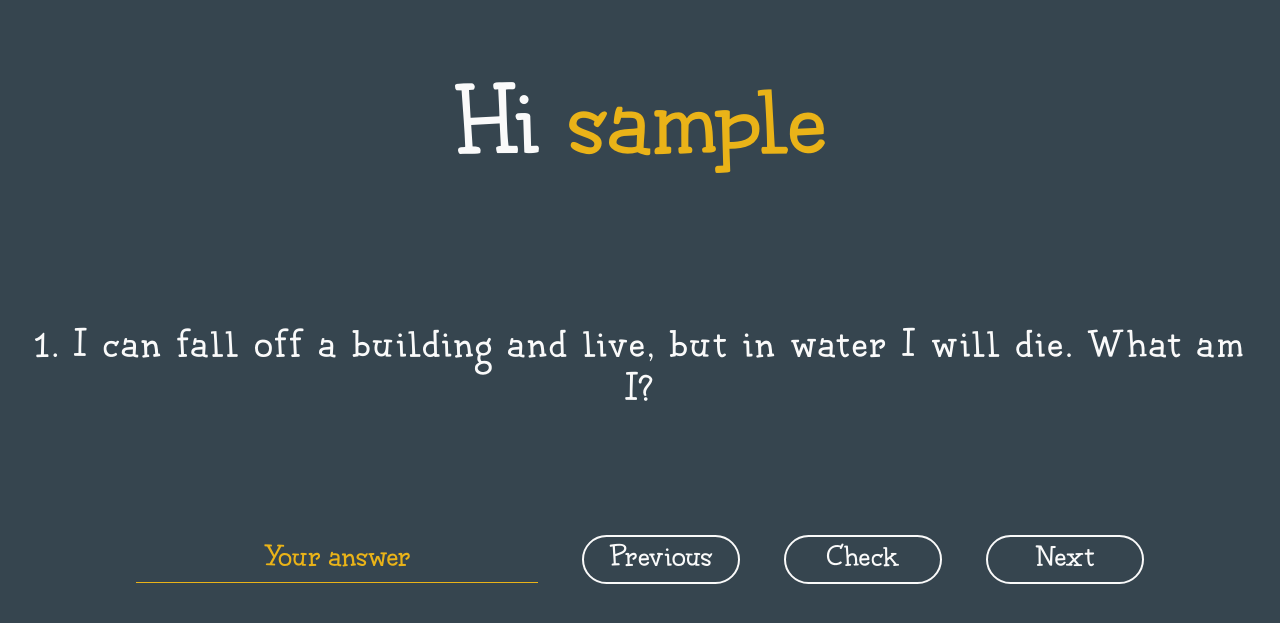
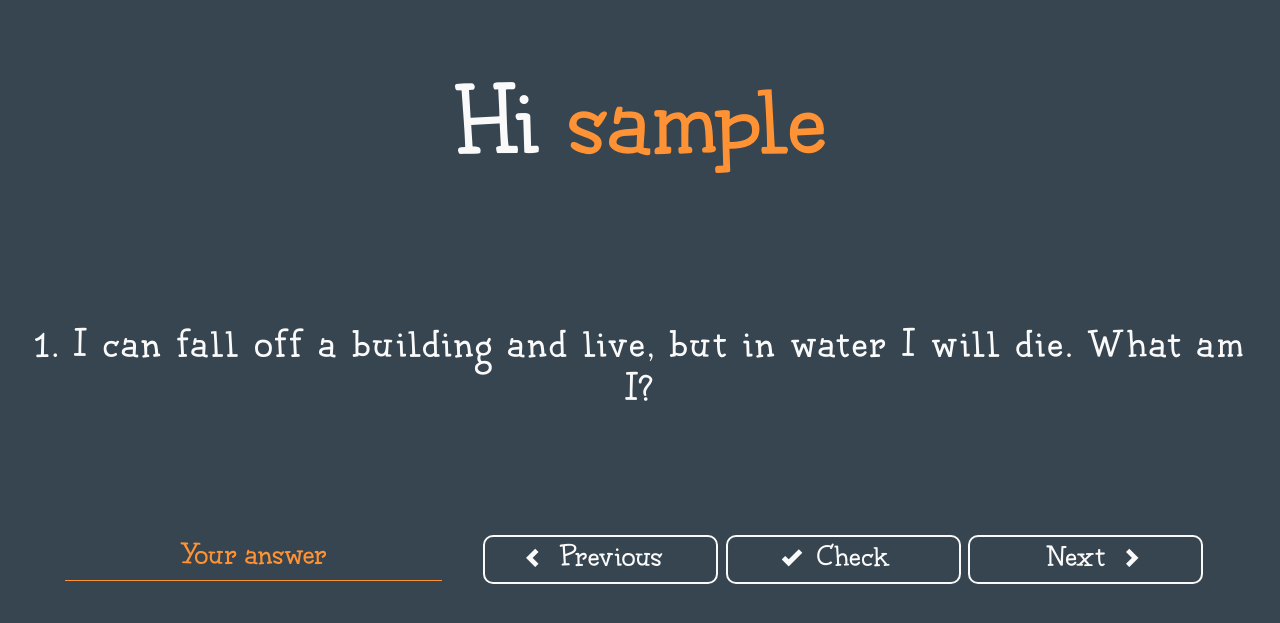
Before and after one commit to itoulou/riddle-me-this, a Flask app: a page that uses templates/riddles.html in a window 1280 px wide. Shown: the top 623 px of the page. Run offline with Flask 2, Linux system fonts and the light colour scheme; some libraries are stand-ins or nearby versions.

Commit message:
refactored styles on the riddles page and added some icons on medium and large screen sizes

```diff
--- a/static/css/styles.css
+++ b/static/css/styles.css
@@ -117,7 +117,7 @@ button:focus {
 }
 
 .riddles-header span {
-    color: #eab318;
+    color: #ff9235;
 }
 
 /* -------------------------------------riddle-questions*/
@@ -145,31 +145,31 @@ button:focus {
     border: none;
     border-bottom: 1px solid;
     font-size: 30px;
-    color: #eab318;
+    color: #ff9235;
     text-align: center;
     margin: 0 20px 30px 20px;
 }
 
 .riddles-form ::-webkit-input-placeholder {
     text-align: center;
-    color: #eab318;
+    color: #ff9235;
 }
 
 .riddles-form :-moz-placeholder {
     /* Firefox 18- */
     text-align: center;
-    color: #eab318;
+    color: #ff9235;
 }
 
 .riddles-form ::-moz-placeholder {
     /* Firefox 19+ */
     text-align: center;
-    color: #eab318;
+    color: #ff9235;
 }
 
 .riddles-form :-ms-input-placeholder {
     text-align: center;
-    color: #eab318;
+    color: #ff9235;
 }
 
 /* ---------------------------------------riddles-buttons*/
@@ -181,15 +181,29 @@ button:focus {
     color: #fafafa;
     background-color: rgba(0, 0, 0, 0);
     border: 0.5px solid;
-    border-color: #eab318;
+    border-color: #ff9235;
     transition: all .2s ease-in-out;
     -webkit-transition: all .2s ease-in-out;
     -moz-transition: all .2s ease-in-out;
     -o-transition: all .2s ease-in-out;
 }
 
+.riddles-form i {
+    font-size: 20px;
+}
+
+
+.previous-check-i {
+    display: none;
+}
+
+.next-i {
+   display: none;
+}
+
+
 #previous {
-    background-color: #eab318;
+    background-color: #ff9235;
     color: #fafafa;
 }
 
@@ -432,18 +446,29 @@ div.riddles-feedback {
     }
 
     .riddles-form input {
-        width: 33%;
+        width: 100%;
         margin: 0 20px 0 20px;
     }
 
     .riddles-form button {
         display: inline-block;
-        width: 13%;
-        border-radius: 50px;
+        border-radius: 10px;
         border: 2px solid;
         border-color: #fafafa;
-        margin: 0 20px 0 20px;
     }
+
+    .previous-check-i {
+        display: inline;
+        position: relative;
+        right: 15px;
+    }
+
+    .next-i {
+        display: inline;
+        position: relative;
+        left: 15px;
+    }
+
 
     #previous {
         background-color: rgba(0, 0, 0, 0);
--- a/templates/index.html
+++ b/templates/index.html
@@ -5,7 +5,6 @@
     <meta charset="UTF-8">
     <link rel="stylesheet" href="https://maxcdn.bootstrapcdn.com/bootstrap/3.3.7/css/bootstrap.min.css" type="text/css" />
     <link rel="stylesheet" href={{ url_for( 'static', filename='css/styles.css' ) }} type="text/css" />
-
     <meta name="viewport" content="width=device-width, initial-scale=1.0">
     <meta http-equiv="X-UA-Compatible" content="ie=edge">
     <title>Home</title>
--- a/templates/riddles.html
+++ b/templates/riddles.html
@@ -19,12 +19,16 @@
         <div class="col-md-12 riddles-questions text-center">
             <h3>{{ data }}</h3>
         </div>
-        <div class="col-md-12 riddles-form text-center">
+        <div class="col-xs-12 riddles-form text-center">
             <form method="POST">
-                <input type="text" placeholder="Your answer" name="answer">
-                <button id="previous" name="previous">Previous</button>
-                <button id="check" name="check">Check</button>
-                <button id="next" name="next">Next</button>
+                <div class="col-xs-12 col-md-4">
+                    <input type="text" placeholder="Your answer" name="answer">
+                </div>
+                <div class="col-xs-12 col-md-8">
+                    <button id="previous" name="previous"><i class="glyphicon glyphicon-chevron-left previous-check-i"></i>Previous</button>
+                    <button id="check" name="check"><i class="glyphicon glyphicon-ok previous-check-i"></i>Check</button>
+                    <button id="next" name="next">Next<i class="glyphicon glyphicon-chevron-right next-i"></i></button>
+                </div>
             </form>
         </div>
 
```
Also changed, not shown: other parts of static/css/styles.css (+23 -23 lines).
